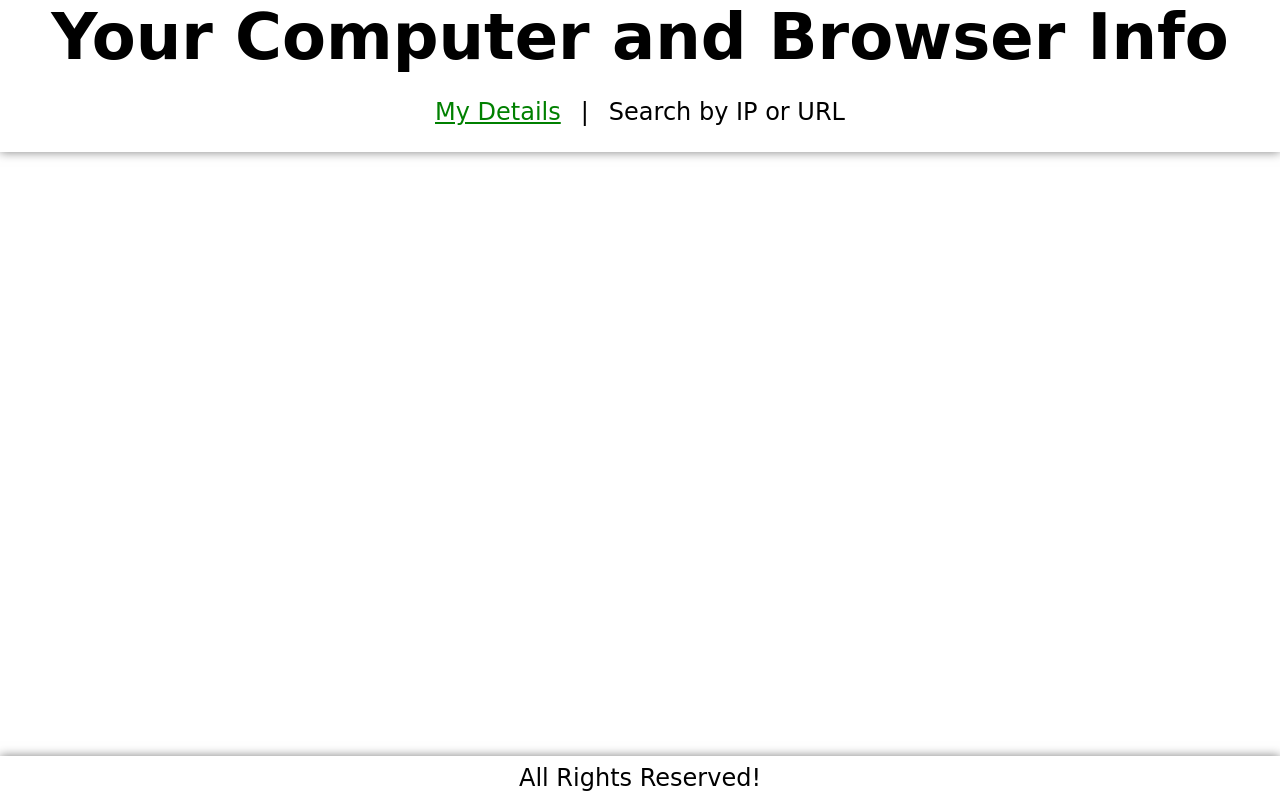
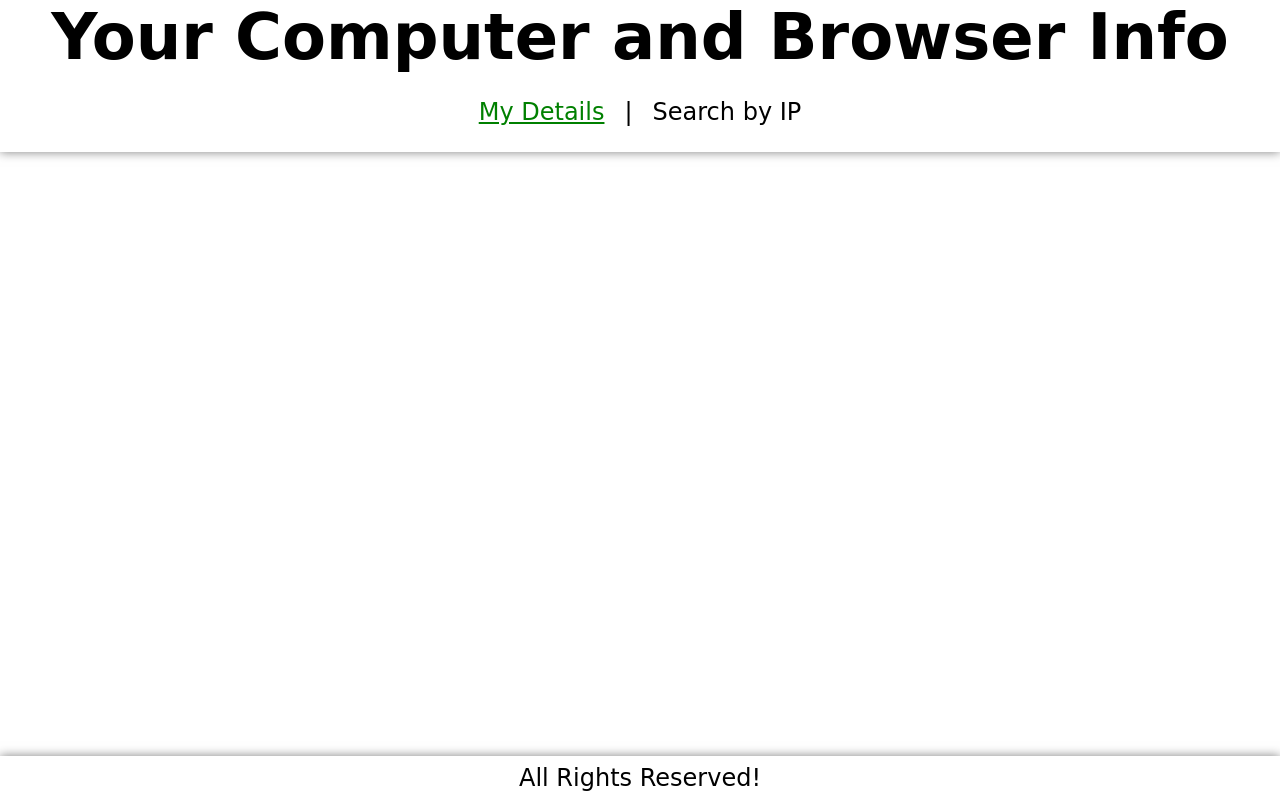
Before and after one commit to selahben/IpSearch, a plain HTML site: page index.html in a window 1280 px wide. Drawn offline with Linux system fonts and the light colour scheme; no server answers.

Commit message:
Update_9_3_2023-2

```diff
--- a/index.html
+++ b/index.html
@@ -14,7 +14,7 @@
       <ul id="mainMenu">
         <li><a class="active" href="./">My Details</a></li>
         <span>|</span>
-        <li><a href="./searchDetails.html">Search by IP or URL</a></li>
+        <li><a href="./searchDetails.html">Search by IP</a></li>
       </ul>
     </header>
     <div id="main"></div>
```
Also changed, not shown: searchDetails.html (+1 -1 lines).
